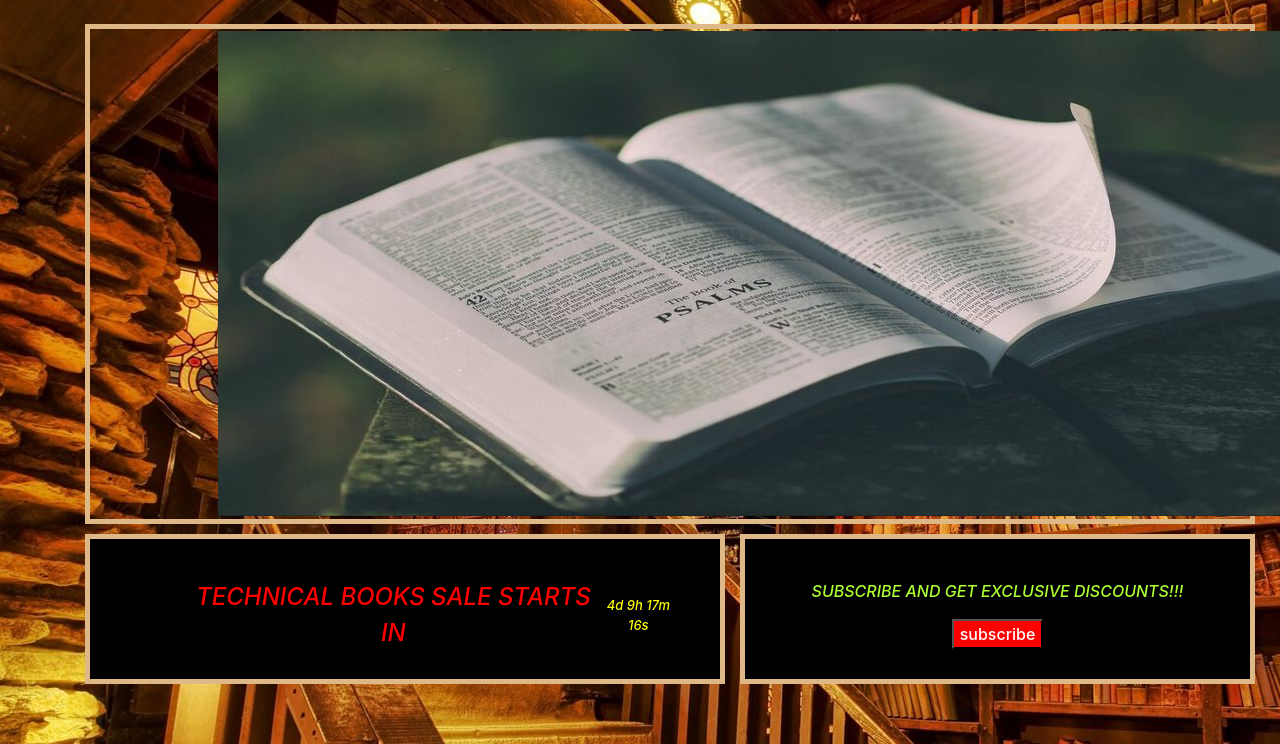
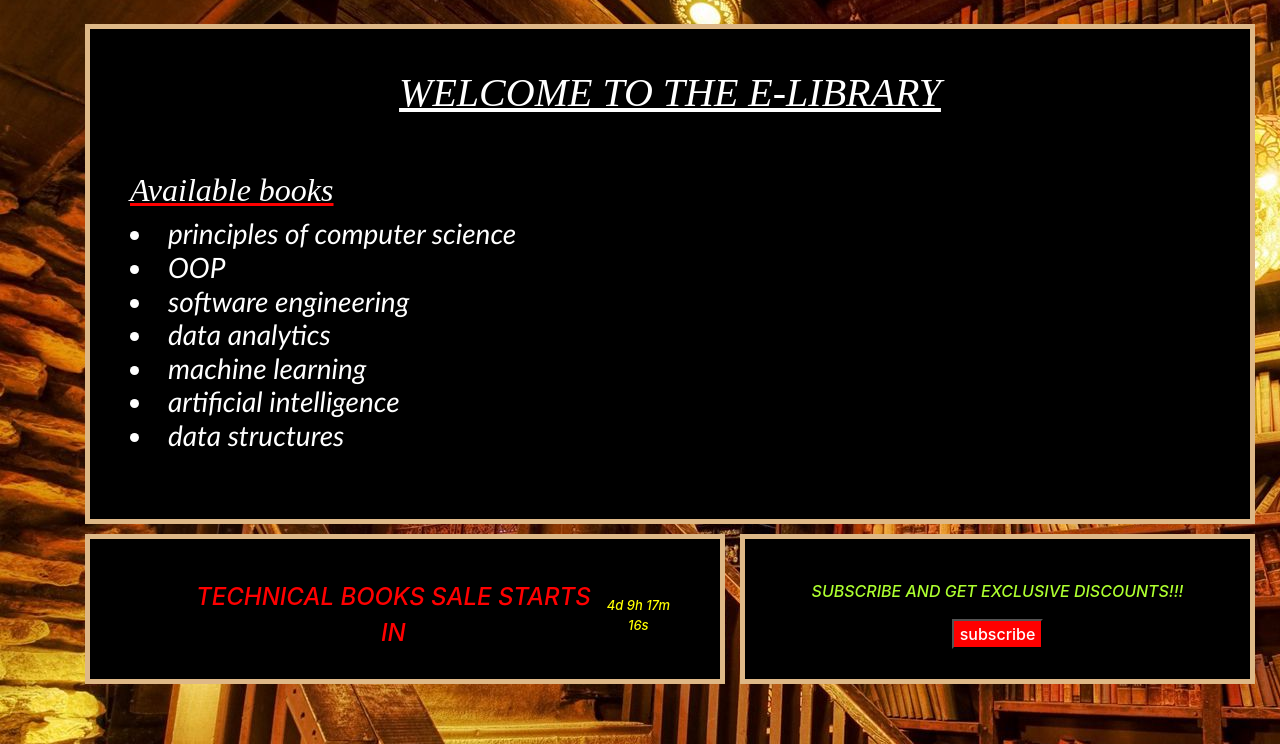
Before and after one commit to nexhis/E-library, a Django app: page / in a window 1280 px wide. Shown: the part 56-800 px from the top of the page. Run offline with Django 4.2, Linux system fonts and the light colour scheme; some libraries are stand-ins or nearby versions.

```diff
--- a/elibrary/static/elibrary/welcome.css
+++ b/elibrary/static/elibrary/welcome.css
@@ -5,7 +5,7 @@ body{
 
 .sub-box-0 {
   /* making border to the box and styling it */
-  background-color: solid black;
+  background-color: black;
   float: left;
   position: relative;
   border: 5px solid burlywood;
@@ -96,3 +96,23 @@ button {
     color: white;
     background-color: red;
   }
+
+.boxheading {
+  text-align: center;
+  color: white;
+  font-family: 'Times New Roman', Times, serif;
+  text-decoration: underline;
+}
+
+.boxheading2 {
+  margin-top: 5%;
+  color: white;
+  text-decoration: underline red;
+  font-family: 'Times New Roman', Times, serif;
+}
+
+.boxheading3 {
+  color: white;
+  font-family: 'Gill Sans', 'Gill Sans MT', Calibri, 'Trebuchet MS', sans-serif;
+  font-weight: lighter;
+}
--- a/elibrary/templates/elibrary/welcome.html
+++ b/elibrary/templates/elibrary/welcome.html
@@ -9,9 +9,15 @@
   <body>
 
    <div class="sub-box-0" id="sub-box-0">
-     <img src="{%static 'elibrary/1-resize.jpg' %}" class="image-slide">
-     <img src="{%static 'elibrary/2-resize.jpg' %}" class="image-slide">
-     <img src="{%static 'elibrary/3-resize.jpg' %}" class="image-slide">
+    <h1 class="boxheading">WELCOME TO THE E-LIBRARY</h1>
+    <h2 class="boxheading2">Available books</h2>
+    <h3 class="boxheading3"><li>principles of computer science</li>
+        <li>OOP</li>
+        <li>software engineering</li>
+        <li>data analytics</li>
+        <li>machine learning</li>
+        <li>artificial intelligence</li>
+        <li>data structures</li>
    </div>
 
   </body>
```
Also changed, not shown: db.sqlite3, elibrary/static/elibrary/1-resize.jpg (deleted), elibrary/static/elibrary/2-resize.jpg (deleted), elibrary/static/elibrary/3-resize.jpg (deleted), elibrary/static/elibrary/aboutusbackground.jpg (deleted), users/static/users/css/profile.jpg.
